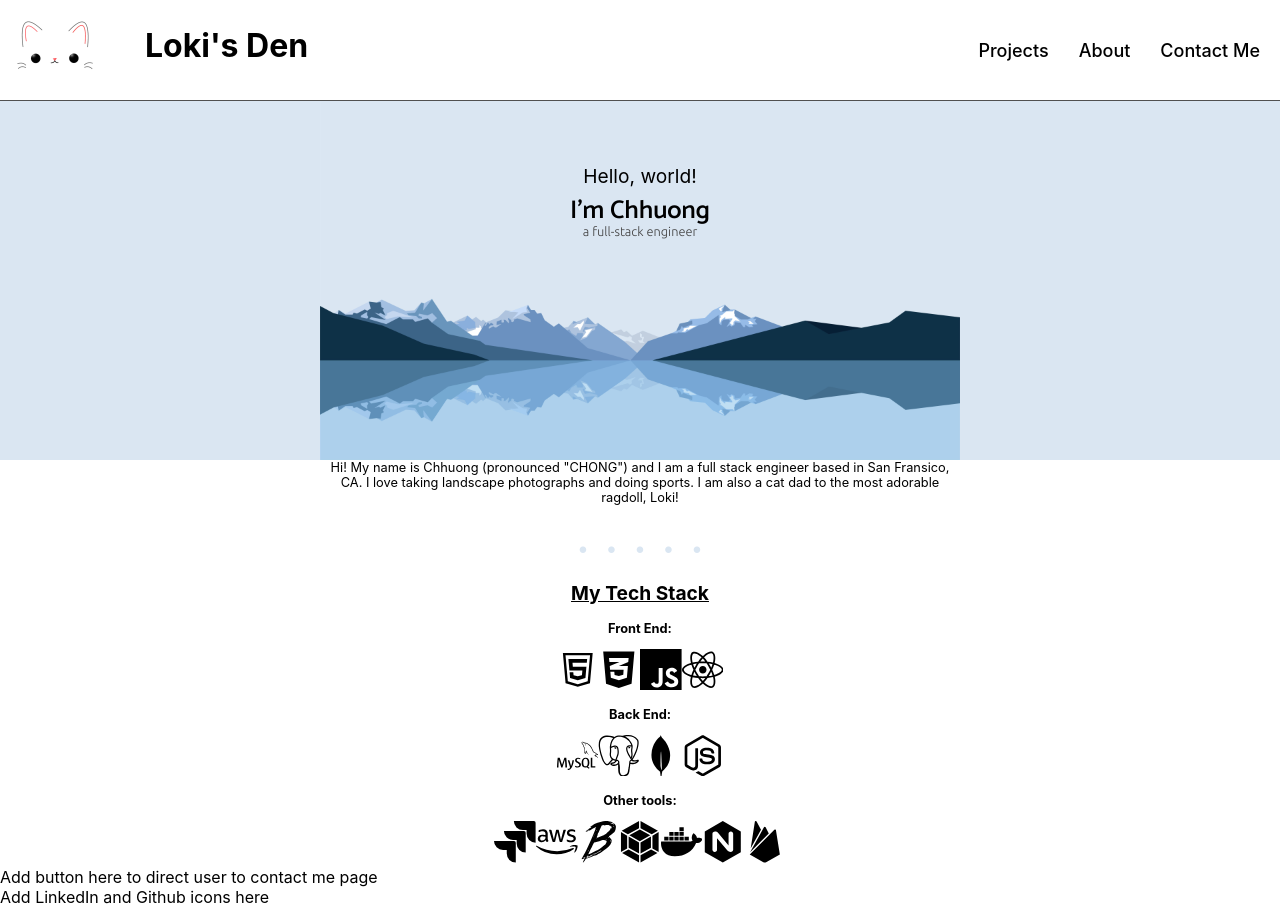
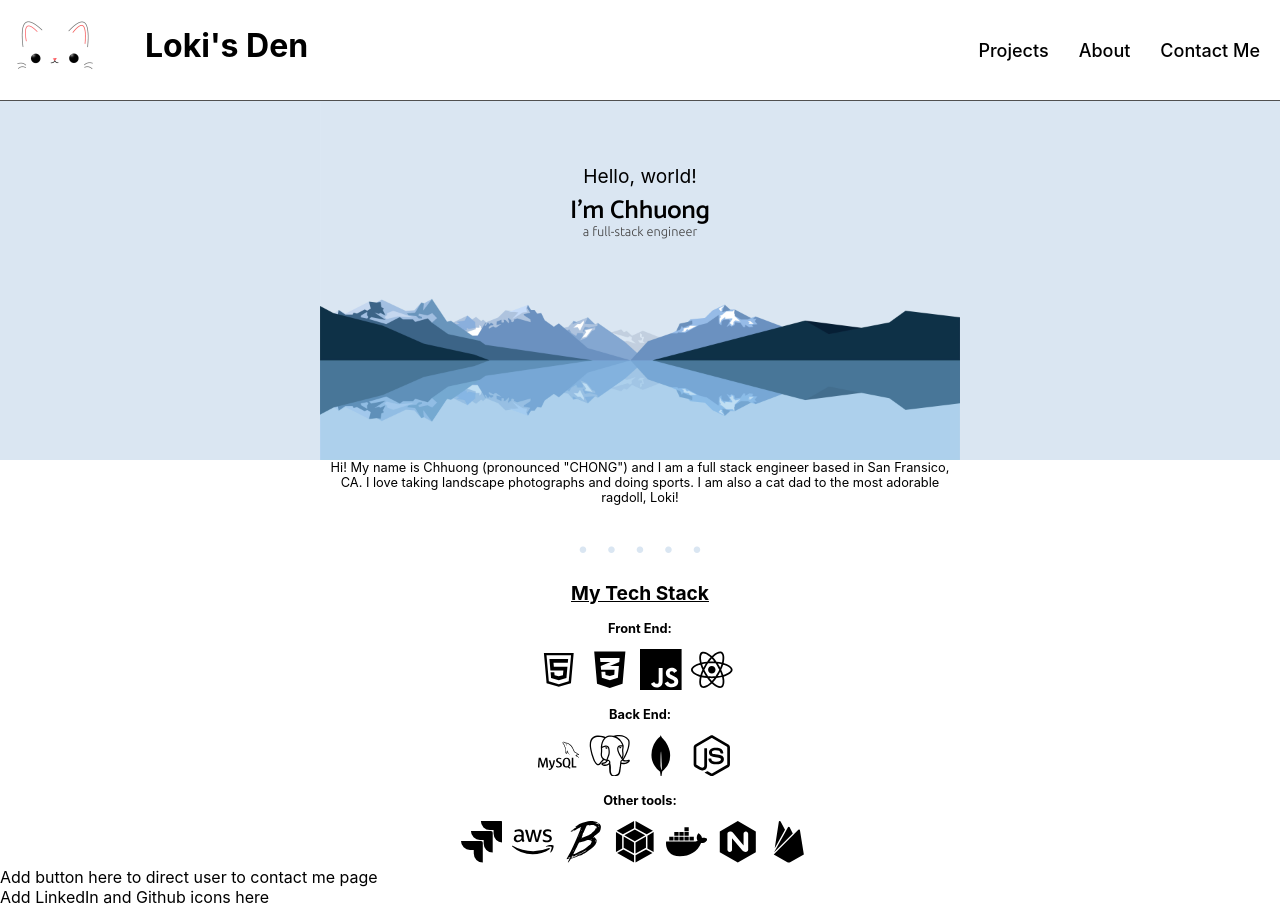
Before and after one commit to ChhuongLe/portfolio, a React (Create React App) app: page /portfolio/home in a window 1280 px wide. Built offline with nearby package versions, Linux system fonts and the light colour scheme.

Commit message:
add margin to icons to space them evenly apart

```diff
--- a/src/components/Landing/Landing.jsx
+++ b/src/components/Landing/Landing.jsx
@@ -13,6 +13,10 @@ import { SiJavascript,
          SiFirebase } from 'react-icons/si'
 import './Landing.css';
 import background from '../Images/Mountains.jpg';
+
+const style = {
+  margin: "0 .75vw 0 0"
+}
 
 const Landing = () => {
   return(
@@ -33,31 +37,31 @@ const Landing = () => {
         <div>
           <h3 className="stack-title">Front End:</h3>
           <IconContext.Provider value={{size: "3.25vw"}}>
-            <AiOutlineHtml5 />
-            <FaCss3Alt />
-            <SiJavascript />
-            <FaReact />
+            <AiOutlineHtml5 style={style}/>
+            <FaCss3Alt style={style}/>
+            <SiJavascript style={style}/>
+            <FaReact style={style}/>
           </IconContext.Provider>
         </div>
         <div>
           <h3 className="stack-title">Back End:</h3>
           <IconContext.Provider value={{size: "3.25vw"}} >
-            <SiMysql />
-            <SiPostgresql />
-            <SiMongodb />
-            <FaNodeJs />
+            <SiMysql style={style}/>
+            <SiPostgresql style={style}/>
+            <SiMongodb style={style}/>
+            <FaNodeJs style={style}/>
           </IconContext.Provider>
         </div>
         <div>
           <h3 className="stack-title">Other tools:</h3>
           <IconContext.Provider value={{size:"3.25vw"}}>
-            <SiJira />
-            <FaAws />
-            <SiBabel />
-            <SiWebpack />
-            <FaDocker />
-            <SiNginx />
-            <SiFirebase />
+            <SiJira style={style}/>
+            <FaAws style={style}/>
+            <SiBabel style={style}/>
+            <SiWebpack style={style}/>
+            <FaDocker style={style}/>
+            <SiNginx style={style}/>
+            <SiFirebase style={style}/>
           </IconContext.Provider>
         </div>
       </div>
```
